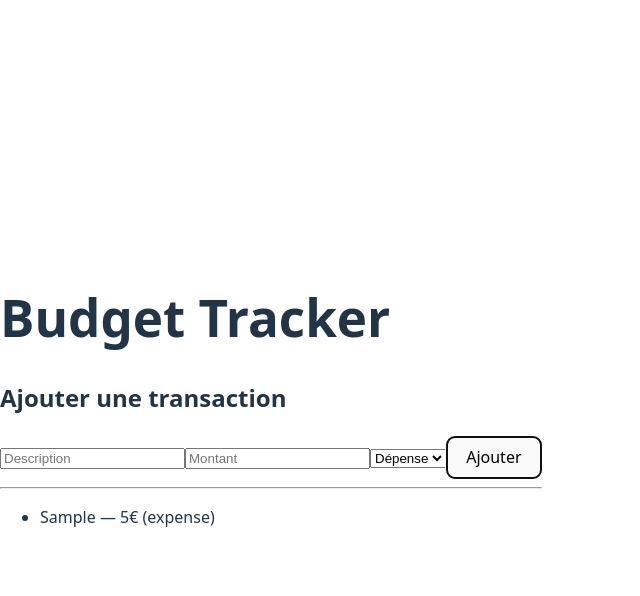
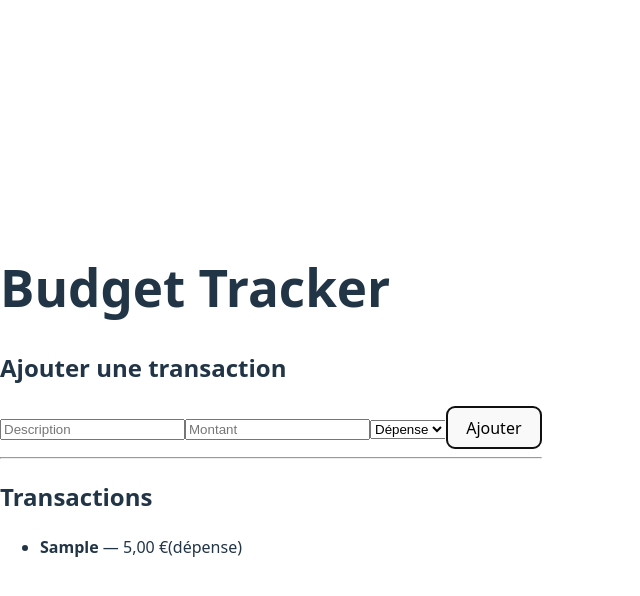
Before and after one commit to LowkeyAlways/BudgetTracker, a React (Vite) app: page / in a window 1280 px wide. Both pictures are taken after typing "Sample", "5" into the empty fields and a click on the button "Ajouter". Shown: the top 596 px of the page, without its empty margins (0-640 px from the left). Built offline with nearby package versions, Linux system fonts and the light colour scheme.

Commit message:
feat: add transaction list component with formatted amounts

```diff
--- a/src/components/TransactionList.tsx
+++ b/src/components/TransactionList.tsx
@@ -1,19 +1,29 @@
 import type { Transaction } from "../types/Transaction";
+import { formatAmount } from "../utils/formatAmount";
 
 type Props = {
   items: Transaction[];
 };
 
 export default function TransactionList({ items }: Props) {
-  if (items.length === 0) return <p>Aucune transaction pour le moment.</p>;
+  if (items.length === 0) {
+    return <p>Aucune transaction pour le moment.</p>;
+  }
 
   return (
-    <ul>
-      {items.map((t) => (
-        <li key={t.id}>
-          {t.label} — {t.amount}€ ({t.type})
+    <div>
+      <h2>Transactions</h2>
+
+      <ul>
+        {items.map((t) => (
+          <li key={t.id}>
+          <strong>{t.label}</strong> — {formatAmount(t.amount)}
+          <span>
+            ({t.type === "income" ? "revenu" : "dépense"})
+          </span>
         </li>
-      ))}
-    </ul>
+        ))}
+      </ul>
+    </div>
   );
 }
--- /dev/null
+++ b/src/utils/formatAmount.ts
@@ -0,0 +1,6 @@
+export function formatAmount(amount: number) {
+    return new Intl.NumberFormat("fr-FR", {
+      style: "currency",
+      currency: "EUR",
+    }).format(amount);
+  }
```
